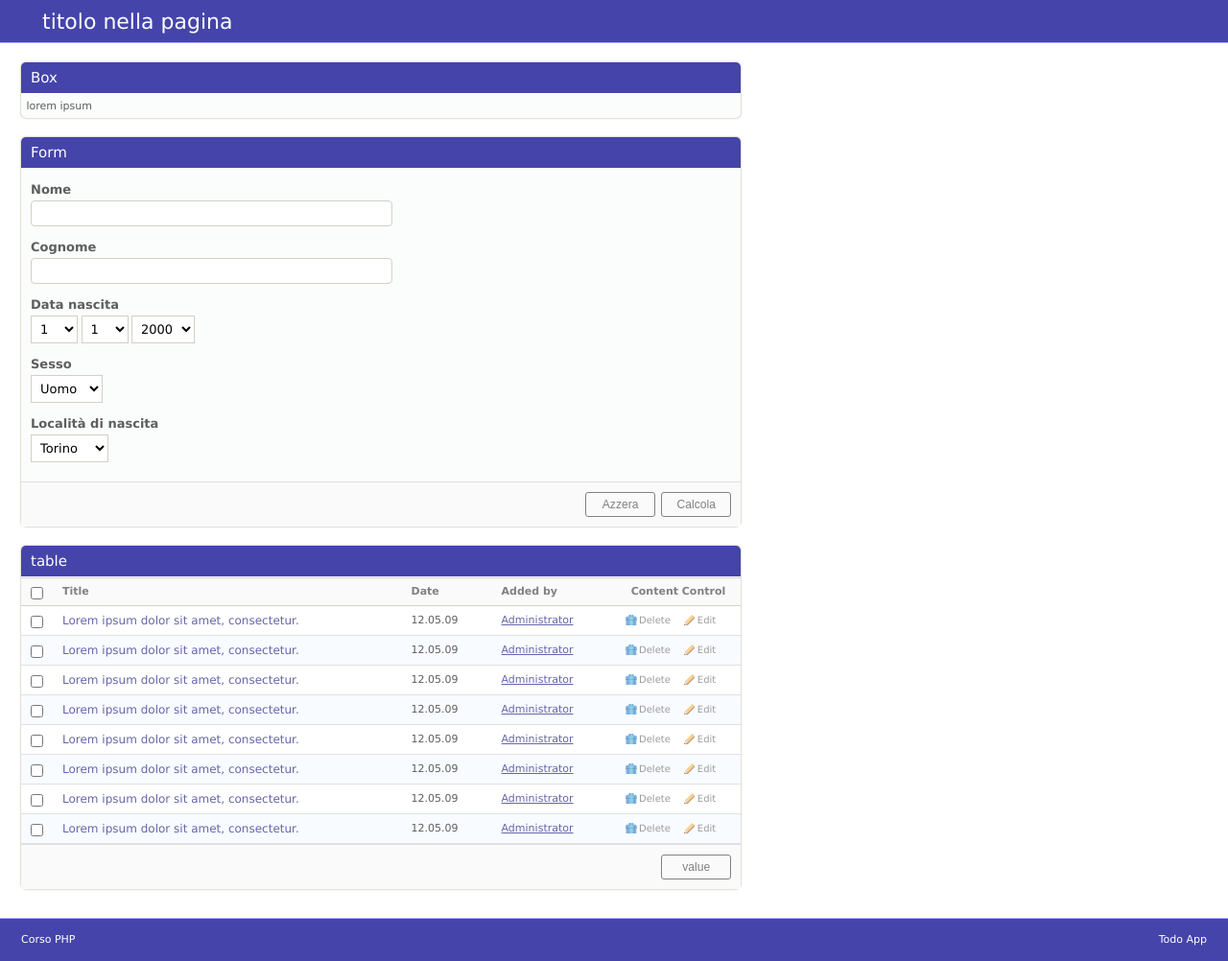
After one commit to mdnmdn/php90, a PHP site: page /todo/sample.php in a window 1280 px wide. The commit adds this page. Shown: the whole page at 96% size. Run offline with PHP 8.4, Linux system fonts and the light colour scheme.

Commit message:
style fix

```diff
--- a/todo/_footer.php
+++ b/todo/_footer.php
@@ -3,11 +3,12 @@
 	<div id="footer">
 		<span class="left">Corso PHP</span>
 
-		<span class="right">
+		<span class="right">Todo App
+			<!--
 			Design by <a href="http://chocotemplates.com" target="_blank"
-			title="The Sweetest CSS Templates WorldWide">Chocotemplates.com</a>
+			title="The Sweetest CSS Templates WorldWide">Chocotemplates.com</a>-->
 		</span>
 	</div>
-
+</div>
 </body>
 </html>
--- a/todo/_header.php
+++ b/todo/_header.php
@@ -1,12 +1,13 @@
+<!DOCTYPE html>
 <html>
 	<head>
 		<title>Titolo pagina</title>
 		<link rel="stylesheet" href="style.css" type="text/css" media="all" />
 	</head>
 <body>
-
+	<div id="page">
 	<div id="header" class="no-menu">
-		<h1>titolo nella pagina</h1>
+		<h1>titolo nella pagina </h1>
 	</div>
 
 	<div id="container"><div id="content">
--- a/todo/index.php
+++ b/todo/index.php
@@ -9,7 +9,7 @@ require 'lib.todo.php';
 require '_header.php';
 ?>
 
-<h2>contenuti</h2>
+<h2 >contenuti</h2>
 
 <?php
 require '_footer.php';
--- /dev/null
+++ b/todo/sample.php
@@ -0,0 +1,204 @@
+<?php
+require 'lib.todo.php';
+
+// --- inizio logica pagina ---
+
+$title = "wow";
+// --- fine logica pagina ---
+// DA QUI IN POI DISEGNIAMO LA PAGINA
+require '_header.php';
+?>
+
+<div class="box" >
+   <h2 class="box-head">Box</h2>
+   <p>
+      lorem ipsum
+   </p>
+</div>
+<div class="box" >
+   <h2 class="box-head">Form</h2>
+   <form action="" method="get">
+      <div class="form">
+         <div class="fld">
+            <label>Nome</label>
+            <input type="text" name="nome" />
+         </div>
+         <div class="fld">
+            <label>Cognome</label>
+            <input type="text"  name="cognome" />
+         </div>
+         <div class="inline-field">
+            <label>Data nascita</label>
+            <select name="giorno">
+               <option>1</option>
+               <option>2</option>
+               <option>3</option>
+               <option>4</option>
+               <option>...</option>
+               <option>28</option>
+               <option>29</option>
+               <option>30</option>
+               <option>31</option>
+            </select>
+            <select  name="mese" >
+               <option>1</option>
+               <option>2</option>
+               <option>3</option>
+               <option>4</option>
+               <option>5</option>
+               <option>6</option>
+               <option>7</option>
+               <option>8</option>
+               <option>9</option>
+               <option>10</option>
+               <option>11</option>
+               <option>12</option>
+            </select>
+            <select  name="anno">
+               <option>2000</option>
+               <option>1999</option>
+               <option>1998</option>
+               <option>1997</option>
+               <option>1996</option>
+               <option>1995</option>
+               <option>1994</option>
+               <option>1993</option>
+               <option>1992</option>
+               <option>1991</option>
+               <option>1990</option>
+               <option>1989</option>
+               <option>1988</option>
+               <option>1987</option>
+               <option>1986</option>
+               <option>1985</option>
+               <option>1984</option>
+               <option>1983</option>
+               <option>1982</option>
+               <option>1981</option>
+               <option>1980</option>
+               <option>1979</option>
+               <option>1978</option>
+               <option>1977</option>
+               <option>1976</option>
+            </select>
+         </div>
+         <div class="fld">
+            <label>Sesso</label>
+            <select name="sesso">
+               <option value="M">Uomo</option>
+               <option value="D">Donna</option>
+            </select>
+         </div>
+         <div class="fld">
+            <label>Localit&agrave; di nascita</label>
+            <select name="localita">
+               <option value="L219" >Torino</option>
+               <option value="E715">Lucca</option>
+               <option value="G478">Perugia</option>
+            </select>
+         </div>
+      </div>
+      <div class="buttons">
+         <button type="reset" >Azzera</button>
+         <button type="submit" >Calcola</button>
+      </div>
+   </form>
+</div>
+<div class="box" >
+<h2 class="box-head">table</h2>
+<!--<div class="buttons">
+   <button>value</button>
+
+   </div>-->
+<div class="table">
+   <table >
+      <tr>
+         <th width="13"><input type="checkbox" class="checkbox" /></th>
+         <th>Title</th>
+         <th>Date</th>
+         <th>Added by</th>
+         <th width="110" class="ac">Content Control</th>
+      </tr>
+      <tr>
+         <td><input type="checkbox" class="checkbox" /></td>
+         <td>
+            <h3><a href="#">Lorem ipsum dolor sit amet, consectetur.</a></h3>
+         </td>
+         <td>12.05.09</td>
+         <td><a href="#">Administrator</a></td>
+         <td><a href="#" class="ico del">Delete</a><a href="#" class="ico edit">Edit</a></td>
+      </tr>
+      <tr class="odd">
+         <td><input type="checkbox" class="checkbox" /></td>
+         <td>
+            <h3><a href="#">Lorem ipsum dolor sit amet, consectetur.</a></h3>
+         </td>
+         <td>12.05.09</td>
+         <td><a href="#">Administrator</a></td>
+         <td><a href="#" class="ico del">Delete</a><a href="#" class="ico edit">Edit</a></td>
+      </tr>
+      <tr>
+         <td><input type="checkbox" class="checkbox" /></td>
+         <td>
+            <h3><a href="#">Lorem ipsum dolor sit amet, consectetur.</a></h3>
+         </td>
+         <td>12.05.09</td>
+         <td><a href="#">Administrator</a></td>
+         <td><a href="#" class="ico del">Delete</a><a href="#" class="ico edit">Edit</a></td>
+      </tr>
+      <tr class="odd">
+         <td><input type="checkbox" class="checkbox" /></td>
+         <td>
+            <h3><a href="#">Lorem ipsum dolor sit amet, consectetur.</a></h3>
+         </td>
+         <td>12.05.09</td>
+         <td><a href="#">Administrator</a></td>
+         <td><a href="#" class="ico del">Delete</a><a href="#" class="ico edit">Edit</a></td>
+      </tr>
+      <tr>
+         <td><input type="checkbox" class="checkbox" /></td>
+         <td>
+            <h3><a href="#">Lorem ipsum dolor sit amet, consectetur.</a></h3>
+         </td>
+         <td>12.05.09</td>
+         <td><a href="#">Administrator</a></td>
+         <td><a href="#" class="ico del">Delete</a><a href="#" class="ico edit">Edit</a></td>
+      </tr>
+      <tr class="odd">
+         <td><input type="checkbox" class="checkbox" /></td>
+         <td>
+            <h3><a href="#">Lorem ipsum dolor sit amet, consectetur.</a></h3>
+         </td>
+         <td>12.05.09</td>
+         <td><a href="#">Administrator</a></td>
+         <td><a href="#" class="ico del">Delete</a><a href="#" class="ico edit">Edit</a></td>
+      </tr>
+      <tr>
+         <td><input type="checkbox" class="checkbox" /></td>
+         <td>
+            <h3><a href="#">Lorem ipsum dolor sit amet, consectetur.</a></h3>
+         </td>
+         <td>12.05.09</td>
+         <td><a href="#">Administrator</a></td>
+         <td><a href="#" class="ico del">Delete</a><a href="#" class="ico edit">Edit</a></td>
+      </tr>
+      <tr class="odd">
+         <td><input type="checkbox" class="checkbox" /></td>
+         <td>
+            <h3><a href="#">Lorem ipsum dolor sit amet, consectetur.</a></h3>
+         </td>
+         <td>12.05.09</td>
+         <td><a href="#">Administrator</a></td>
+         <td><a href="#" class="ico del">Delete</a><a href="#" class="ico edit">Edit</a></td>
+      </tr>
+   </table>
+   <div class="buttons">
+      <button>value</button>
+   </div>
+</div>
+
+
+
+<?php
+require '_footer.php';
+?>
--- a/todo/style.css
+++ b/todo/style.css
@@ -1,10 +1,17 @@
 * { padding:0; margin:0; outline:0; }
+
+
 body {
-	background:#f9ebae;
+	background:#FFF;
 	font-family: Verdana, sans-serif;
 	font-size:11px;
 	line-height:14px;
 	color:#5e5e5e;
+	height: 100%;
+}
+
+html {
+    height: 100%;
 }
 input, textarea, select { font-family: Verdana, sans-serif; font-size:13px; }
 textarea { overflow:hidden; }
@@ -15,7 +22,9 @@ textarea { overflow:hidden; }
 
 .checkbox { width:13px; height:13px; vertical-align:top; position:relative; top:2px; }
 
-button, .button { background:#eee url(images/button.gif) repeat-x 0 0; border:solid 1px #b1a874; color:#7f7f7f; font-size:11px; padding:2px 6px 2px 6px; cursor:pointer; line-height:14px !important; }
+button, .button { background:#FAFAFA;
+		border:solid 1px #818181; color:#818181; font-size:1.1em;min-width:6em;
+		padding:5px 10px; cursor:pointer; line-height:14px !important; }
 button:hover, .button:hover { color:#333; border-color:#857b42; }
 
 
@@ -23,8 +32,8 @@ button:hover, .button:hover { color:#333; border-color:#857b42; }
 
 a img { border:0; }
 
-a { color:#ba4c32; text-decoration: underline; cursor:pointer; }
-a:hover { color:#8d341f; text-decoration: none;}
+a { color:#66A; text-decoration: underline; cursor:pointer; }
+a:hover { color:#445; text-decoration: none;}
 
 .left, .alignleft { float:left; display:inline; }
 .right, .alignright { float:right; display:inline; }
@@ -46,10 +55,11 @@ h3 a{ text-decoration: none; }
 .shell { width:988px; margin:0 auto; }
 div#header, div#container, div#footer {padding-left: 2em; padding-right: 2em;}
 
-#header { height:89px; background:url(images/header.gif); white-space:nowrap; }
-#header h1{ float:left; display:inline; padding-top:12px; }
+#header { height:89px; background:#44A; white-space:nowrap;
+		border-bottom:1px solid #AAF; }
+#header h1{ float:left; display:inline; padding-top:.5em; margin-left: 1em;  }
 
-#header.no-menu {height: 5em;}
+#header.no-menu {height: 4em;}
 
 #top-navigation { float:right; white-space:nowrap; color:#fff; padding-top:15px; }
 #top-navigation a{ color:#fff; }
@@ -73,7 +83,7 @@ div#header, div#container, div#footer {padding-left: 2em; padding-right: 2em;}
 #navigation ul li a.active { font-size:12px; font-weight: bold; color:#887e42; }
 
 
-#container { padding:20px 0; overflow: auto; }
+#container { padding:20px 0; overflow: auto; padding-bottom: 55px;}
 
 .small-nav { color:#978b48; padding-bottom:20px; }
 .small-nav a{ color:#6f6636; }
@@ -82,25 +92,33 @@ div#header, div#container, div#footer {padding-left: 2em; padding-right: 2em;}
 #main {}
 #content { float:left; width:750px; }
 #sidebar { float:right; width:225px; }
+#page {position:relative; min-height:100%; }
 
 
+#footer { height:44px; background:#44A; position: absolute; bottom:0; left:0; right:0;
+		border-top:1px solid #AAF;line-height:44px; color:#fff;}
+#footer a{ color:#fff; }
+
 .table {}
-.table th{ background:#fffdfa url(images/th.gif) repeat-x 0 0; color:#818181; text-align: left; padding:7px 10px; border-bottom:solid 1px #d2d1cb;}
-.table td{ background:#fbfcfc;  border-bottom:solid 1px #e0e0e0; padding:8px 10px; }
-.table tr.odd td{ background:#f8f8f8; }
-.table tr:hover td{ background:#fff9e1; }
+
+.table table {border: 0; padding:0; width:100%; border-collapse: collapse;}
+.table th{ background:#FAFAFA; color:#818181; text-align: left; padding:7px 10px;
+	 	border-bottom:solid 1px #d2d1cb;border-top:solid 1px #d2d1cb;}
+.table td{ background:#FFF;  border-bottom:solid 1px #e0e0e0; padding:8px 10px; }
+.table tr.odd td{ background:#f8fbff; }
+.table tr:hover td{ background:#DEF; }
 .table a.ico{ }
 
 /*.box { background:#fbfcfc; height:100%; padding:1px; margin-bottom:20px; }*/
-.box { background:#fbfcfc; padding:1px; margin-bottom:20px; }
-.box-head { background:#ba4c32; height:32px; color:#fff; padding: 0 10px; line-height:32px; white-space:nowrap; border-bottom:solid 1px #fff; }
+.box { background:#fbfcfc; padding:0; margin-bottom:20px; }
+.box-head { background:#44F; height:32px; color:#fff; padding: 0 10px; line-height:32px; white-space:nowrap; border-bottom:solid 1px #fff; }
 .box-head .right{ padding-top:5px; line-height:13px;}
 .box-head .right label,
 .box-head .right input { float:left; }
 .box-head .right label { padding:4px 0 0 0;}
 .box-head .right input { margin-left:5px;}
 
-h2.box-head {background:#ba4c32; height:32px; color:#fff; padding: 0 10px; line-height:32px; white-space:nowrap; border-bottom:solid 1px #fff;}
+h2.box-head {background:#44A; height:32px; color:#fff; padding: 0 10px; line-height:32px; white-space:nowrap; border-bottom:solid 1px #fff;}
 
 .box>p {padding: 0.5em;}
 
@@ -134,7 +152,7 @@ a.edit { background-image:url(images/edit.gif); margin-left:14px;}
 .size3 { width:120px; }
 textarea.size1 { height:180px; }
 
-.buttons { text-align: right; padding:10px; background:#eee; border-top:solid 1px #e0e0e0; }
+.buttons { text-align: right; padding:10px; background:#FAFAFA; border-top:solid 1px #e0e0e0; }
 
 button,
 .buttons .button{ margin-left:3px;}
@@ -158,8 +176,6 @@ button,
 .add-button:hover { color:#333;}
 
 
-#footer { height:44px; background:url(images/footer.gif); line-height:44px; color:#fff;}
-#footer a{ color:#fff; }
 
 
 .msg { position:relative; padding-right:35px; margin-bottom:10px; }
@@ -170,14 +186,28 @@ button,
 .msg-error p{ background-color:#f3c598; border:solid 1px #e8b084; color:#ba4c32; background-image:url(images/msg-error.gif);  }
 
 /*** CSS3 ***/
+/*
+#header {-moz-box-shadow: 0 0 8px #978f6c; -webkit-box-shadow: 0 0 8px #978f6c;}
+*/
+
+
+.box { -moz-border-radius:5px; -webkit-border-radius:5px;
+	 	-moz-box-shadow: 0 0 2px #978f6c; -webkit-box-shadow: 0 0 2px #978f6c;}
+.box-head { -moz-border-radius-topleft:5px; -moz-border-radius-topright:5px;
+	-webkit-border-top-left-radius:5px; -webkit-border-top-right-radius:5px; }
+
+
+/*
 .box { -moz-border-radius:5px; -webkit-border-radius:5px; -moz-box-shadow: 0 0 6px #978f6c; -webkit-box-shadow: 0 0 6px #978f6c;}
 .box-head { -moz-border-radius-topleft:5px; -moz-border-radius-topright:5px; -webkit-border-top-left-radius:5px; -webkit-border-top-right-radius:5px; }
-
+*/
 .form input,
 button, .field, .button { -moz-border-radius:4px; -webkit-border-radius:4px; }
 button, .small-field, .button, .pagging a { -moz-border-radius:3px; -webkit-border-radius:3px; }
 
 .msg p { -moz-border-radius:6px; -webkit-border-radius:6px; }
 
+/*
 button,
 .button { -moz-box-shadow: 0 0 2px #978f6c; -webkit-box-shadow: 0 0 2px #978f6c;}
+*/
```
Also changed, not shown: css/style_orange.css (added, +183 -0 lines), cf.php (line endings or trailing spaces).
